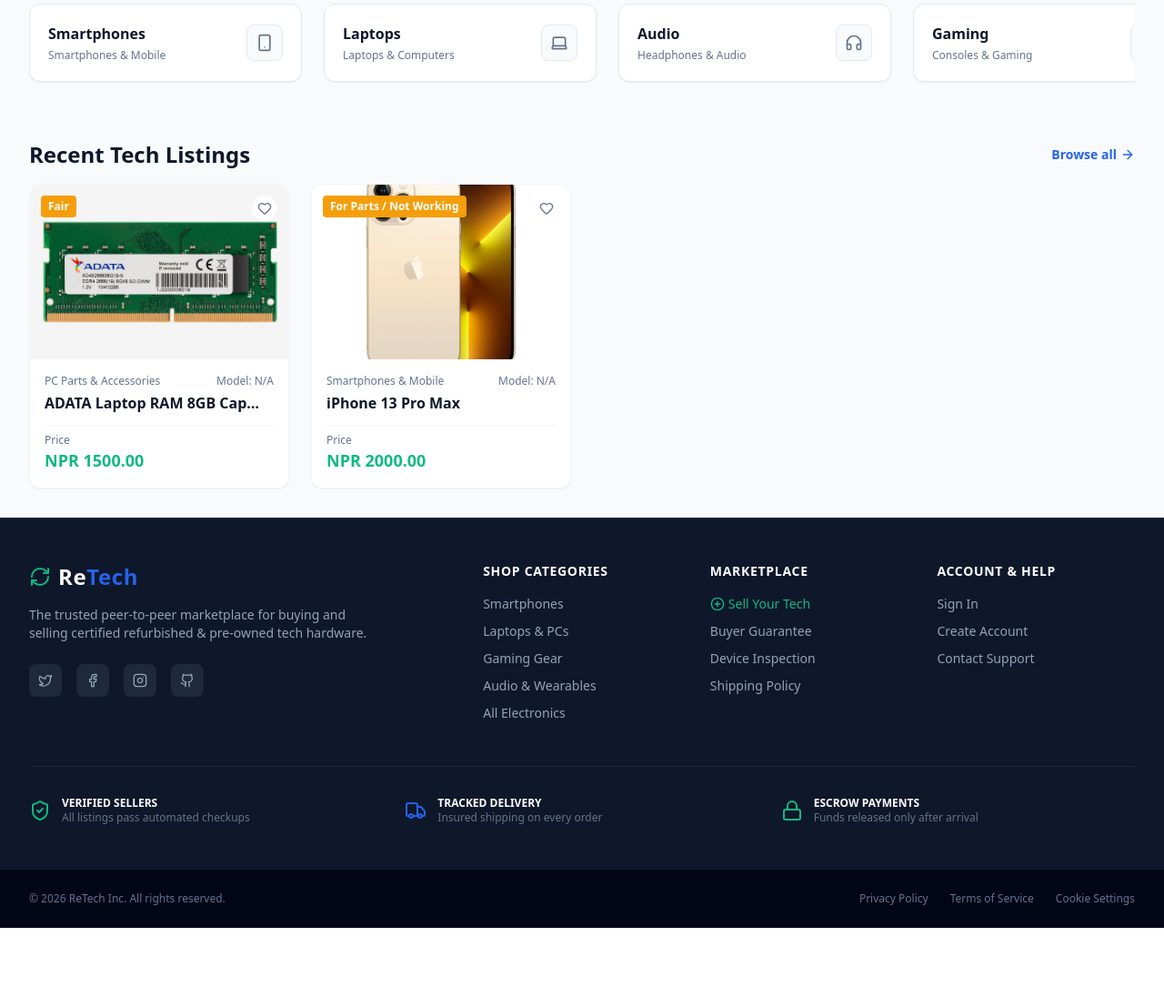
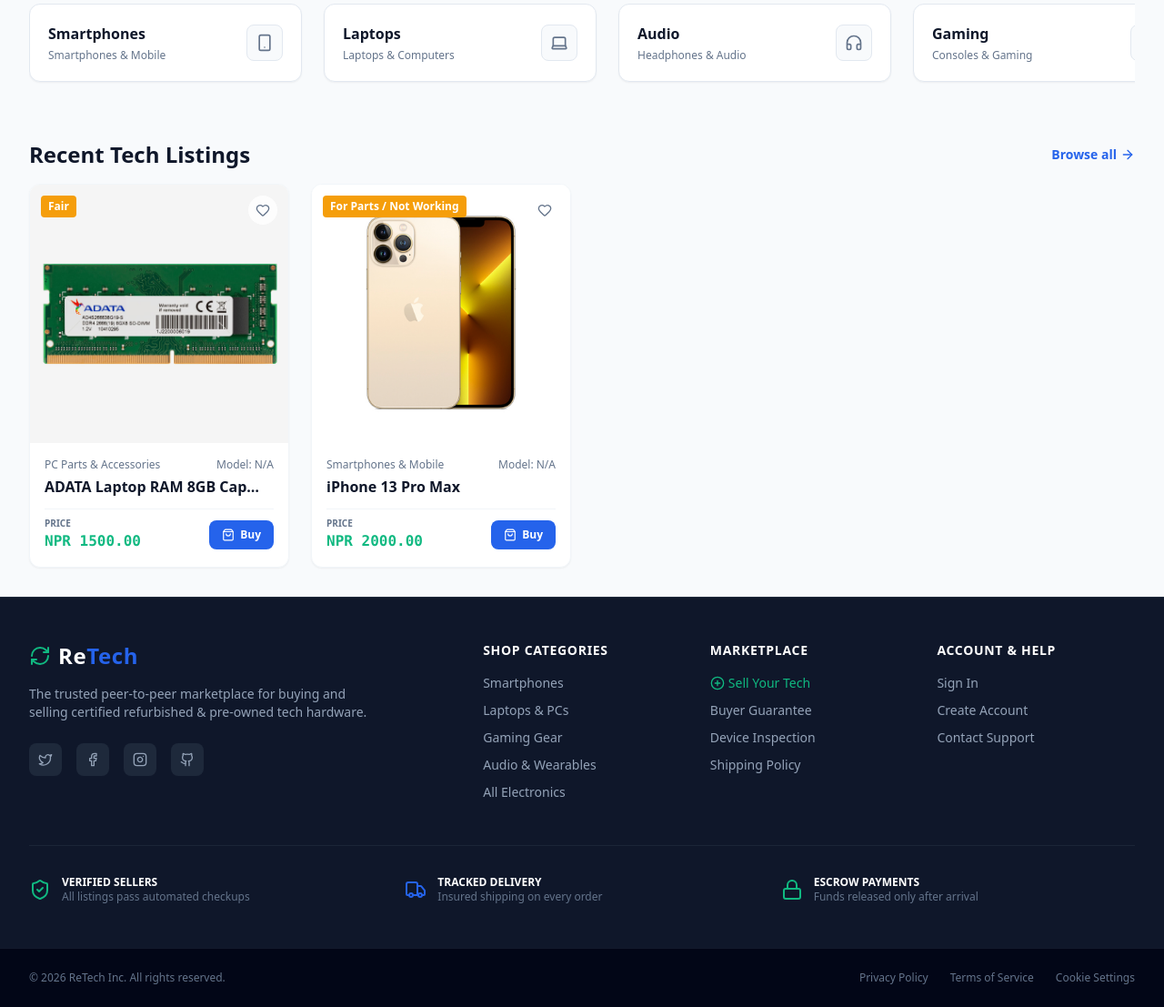
Before and after one commit to bipinjlimbu/C2C-E-Commerce---Django-Project, a Django app: page / in a window 1280 px wide. Shown: the part 585-1692 px from the top of the page at 91% size. Before the commit the page ends 1605 px from the top, so only its background shows below. Run offline with Django 5.2, Linux system fonts and the light colour scheme; data comes from the database, SQL or seed files in the repository; style sheets or scripts are compiled from the project's sources.

Commit message:
Products Card Updated

```diff
--- a/rt_project/rt_app/templates/main/home_page.html
+++ b/rt_project/rt_app/templates/main/home_page.html
@@ -136,19 +136,21 @@
             <div class="grid grid-cols-1 sm:grid-cols-2 lg:grid-cols-4 gap-6">
                 {% for product in products %}
                 <div class="bg-white rounded-xl border border-slate-100 shadow-sm overflow-hidden hover:shadow-md transition-shadow group flex flex-col">
-                    <div class="relative bg-slate-100 h-48 flex items-center justify-center overflow-hidden">
-                        <span class="absolute top-3 left-3 bg-[#F59E0B] text-white text-xs font-bold px-2 py-1 rounded">
+                    <div class="relative bg-slate-100 aspect-square w-full flex items-center justify-center overflow-hidden">
+                        <span class="absolute top-3 left-3 z-10 bg-[#F59E0B] text-white text-xs font-bold px-2 py-1 rounded shadow-xs">
                             {{ product.get_condition_display }}
                         </span>
-                        <a href="/wishlist/toggle/{{ product.id }}" class="absolute top-3 right-3 p-1.5 bg-white/80 backdrop-blur rounded-full text-[#64748B] hover:text-red-500 transition-colors">
+
+                        <a href="/wishlist/toggle/{{ product.id }}" class="absolute top-3 right-3 z-10 p-2 bg-white/80 backdrop-blur rounded-full text-[#64748B] hover:text-red-500 transition-colors shadow-xs">
                             {% if product.is_in_wishlist %}
-                                <i data-lucide="heart" class="w-4 h-4 text-red-500"></i>
+                                <i data-lucide="heart" class="w-4 h-4 text-red-500 fill-red-500"></i>
                             {% else %}
                                 <i data-lucide="heart" class="w-4 h-4"></i>
                             {% endif %}
                         </a>
+
                         {% if product.product_image %}
-                            <img src="{{ product.product_image.url }}" alt="{{ product.title }}" class="w-full h-full object-cover group-hover:scale-105 transition-transform">
+                            <img src="{{ product.product_image.url }}" alt="{{ product.title }}" class="w-full h-full object-cover group-hover:scale-105 transition-transform duration-300">
                         {% else %}
                             <i data-lucide="package" class="w-12 h-12 text-slate-400"></i>
                         {% endif %}
@@ -158,18 +160,23 @@
                         <div>
                             <div class="flex items-center justify-between text-xs text-[#64748B] mb-1">
                                 <span>{{ product.get_category_display }}</span>
-                                <span>Model: {{ product.model_name | default:"N/A" }}</span>
+                                <span>Model: {{ product.model_name|default:"N/A" }}</span>
                             </div>
                             <h3 class="font-bold text-[#0F172A] group-hover:text-[#2563EB] transition-colors line-clamp-1">
-                                {{ product.title | truncatechars:25 }}
+                                {{ product.title|truncatechars:25 }}
                             </h3>
                         </div>
 
-                        <div class="pt-2 border-t border-slate-100 flex items-center justify-between">
+                        <div class="pt-2 border-t border-slate-100 flex items-center justify-between gap-2">
                             <div>
-                                <p class="text-xs text-[#64748B]">Price</p>
-                                <p class="text-lg font-extrabold text-[#10B981]">NPR {{ product.price | floatformat:2 }}</p>
+                                <p class="text-[10px] uppercase font-bold text-[#64748B]">Price</p>
+                                <p class="text-base font-extrabold text-[#10B981] font-mono">NPR {{ product.price|floatformat:2 }}</p>
                             </div>
+
+                            <a href="/cart/add/{{ product.id }}/" class="bg-[#2563EB] hover:bg-blue-700 text-white text-xs font-bold px-3.5 py-2 rounded-lg transition-colors flex items-center gap-1.5 shadow-xs">
+                                <i data-lucide="shopping-bag" class="w-3.5 h-3.5"></i>
+                                <span>Buy</span>
+                            </a>
                         </div>
                     </div>
                 </div>
```
